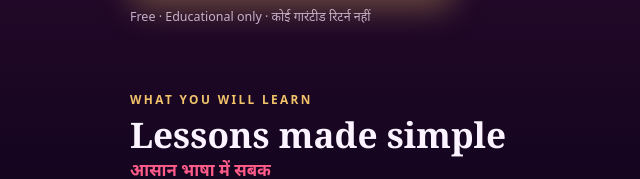
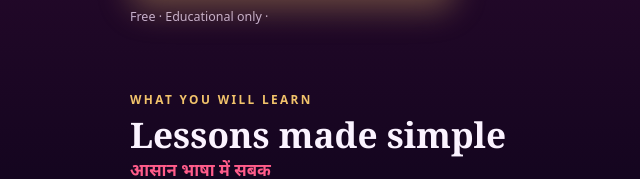
Before and after one commit to worksk123/badshahBroking, a plain HTML site: page index.html in a window 1280 px wide. Shown: the part 617-796 px from the top of the page, 10-650 px from the left. Drawn offline with Linux system fonts and the light colour scheme.

Commit message:
Update index.html

```diff
--- a/index.html
+++ b/index.html
@@ -142,7 +142,7 @@ footer a{min-height:44px;display:inline-flex;align-items:center;text-decoration:
         <svg viewBox="0 0 24 24" aria-hidden="true"><path d="M9.78 15.34l-.4 4.2c.57 0 .82-.25 1.12-.54l2.7-2.58 5.6 4.1c1.03.57 1.76.27 2.03-.95l3.68-17.2h0c.33-1.52-.55-2.11-1.55-1.74L1.35 9.92C-.12 10.5-.1 11.33 1.1 11.7l5.54 1.73L19.5 5.33c.6-.4 1.15-.18.7.22z"/></svg>
         <span>JOIN FREE TELGRAM CHANNEL</span>
       </a>
-      <p class="note" style="margin-top:10px">Free · Educational only · कोई गारंटीड रिटर्न नहीं</p>
+      <p class="note" style="margin-top:10px">Free · Educational only · </p>
     </div>
   </header>
 
```
